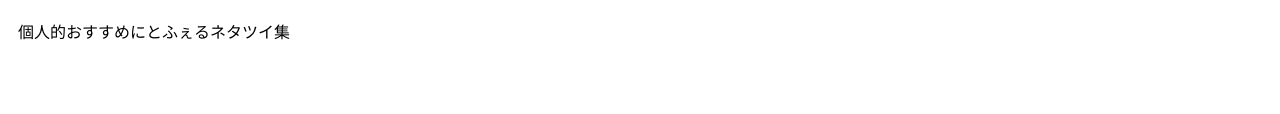
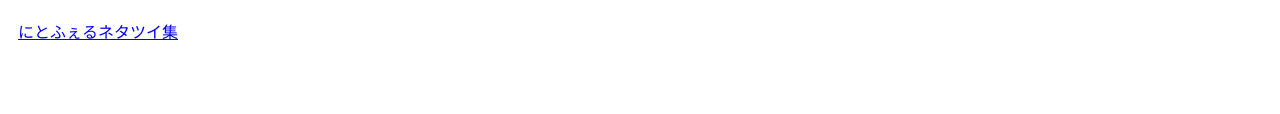
Before and after one commit to naaaa334/naaaa334.github.io, a plain HTML site: page index.html in a window 1280 px wide. Shown: the part 1212-1326 px from the top of the page. Drawn offline with Linux system fonts and the light colour scheme.

Commit message:
Update index.html

```diff
--- a/index.html
+++ b/index.html
@@ -22,7 +22,7 @@
         <div class="contents-item">
           <img class="aaa" src="https://media.discordapp.net/attachments/816851024701685790/816990331601944586/image6.png?width=746&height=647">
           <h3></h3>
-          <a herf="https://naaaa334.github.io/nitophel/">個人的おすすめにとふぇるネタツイ集</a>
+          <a href="https://naaaa334.github.io/nitophel/">にとふぇるネタツイ集</a>
         </div>
       </div>
       <br>
```
